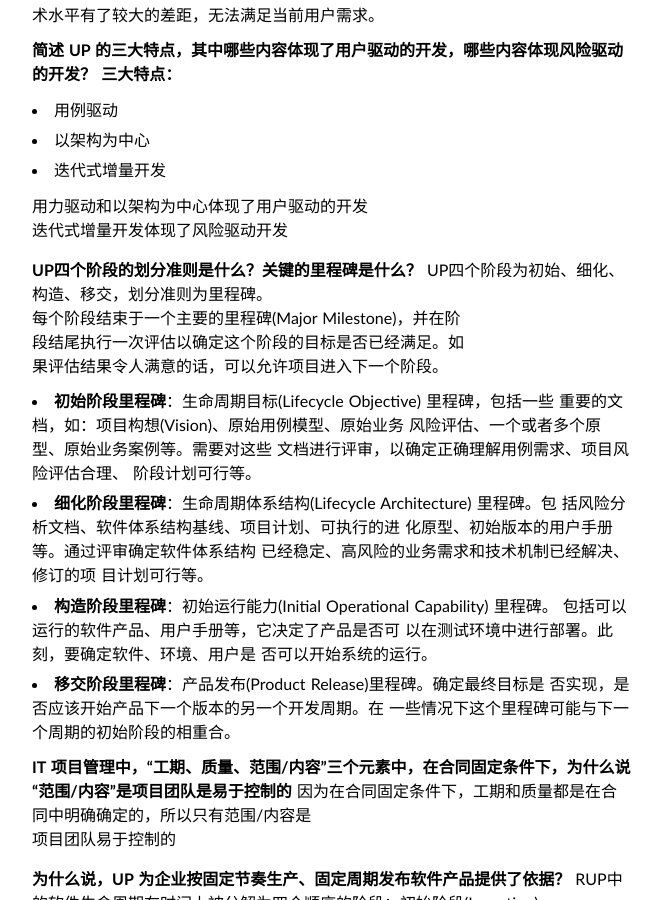
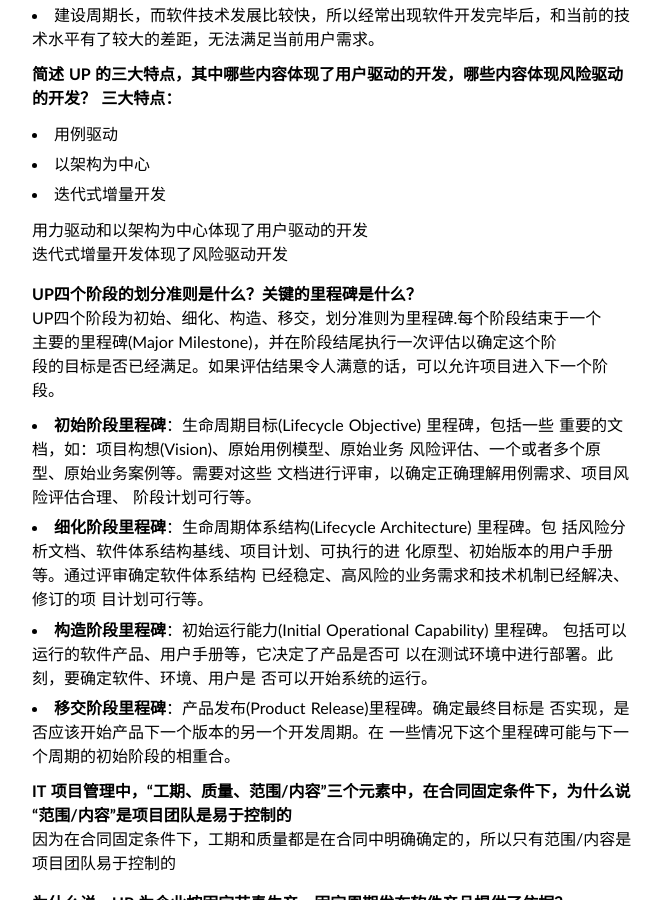
Before and after one commit to ishoping/ishoping.github.io, a Jekyll site: the page built from _posts/2018-03-22-hw2.md, in a window 1280 px wide and 900 px high, scrolled down 1196 px. Shown: the whole window, without its empty margins (308-970 px from the left). Built offline with Jekyll 4.4.1, drawn with Linux system fonts in a browser that asks for light colours; comment, search, counter and statistics services are not loaded.

Commit message:
Update 2018-03-22-hw2.md

```diff
--- a/_posts/2018-03-22-hw2.md
+++ b/_posts/2018-03-22-hw2.md
@@ -63,10 +63,9 @@ tags: 博客
 迭代式增量开发体现了风险驱动开发
 
 **UP四个阶段的划分准则是什么？关键的里程碑是什么？**
-UP四个阶段为初始、细化、构造、移交，划分准则为里程碑。
-每个阶段结束于一个主要的里程碑(Major Milestone)，并在阶
-段结尾执行一次评估以确定这个阶段的目标是否已经满足。如
-果评估结果令人满意的话，可以允许项目进入下一个阶段。
+UP四个阶段为初始、细化、构造、移交，划分准则为里程碑.每个阶段结束于一个
+主要的里程碑(Major Milestone)，并在阶段结尾执行一次评估以确定这个阶
+段的目标是否已经满足。如果评估结果令人满意的话，可以允许项目进入下一个阶段。
 
 * **初始阶段里程碑**：生命周期目标(Lifecycle Objective) 里程碑，包括一些
 重要的文档，如：项目构想(Vision)、原始用例模型、原始业务
```
